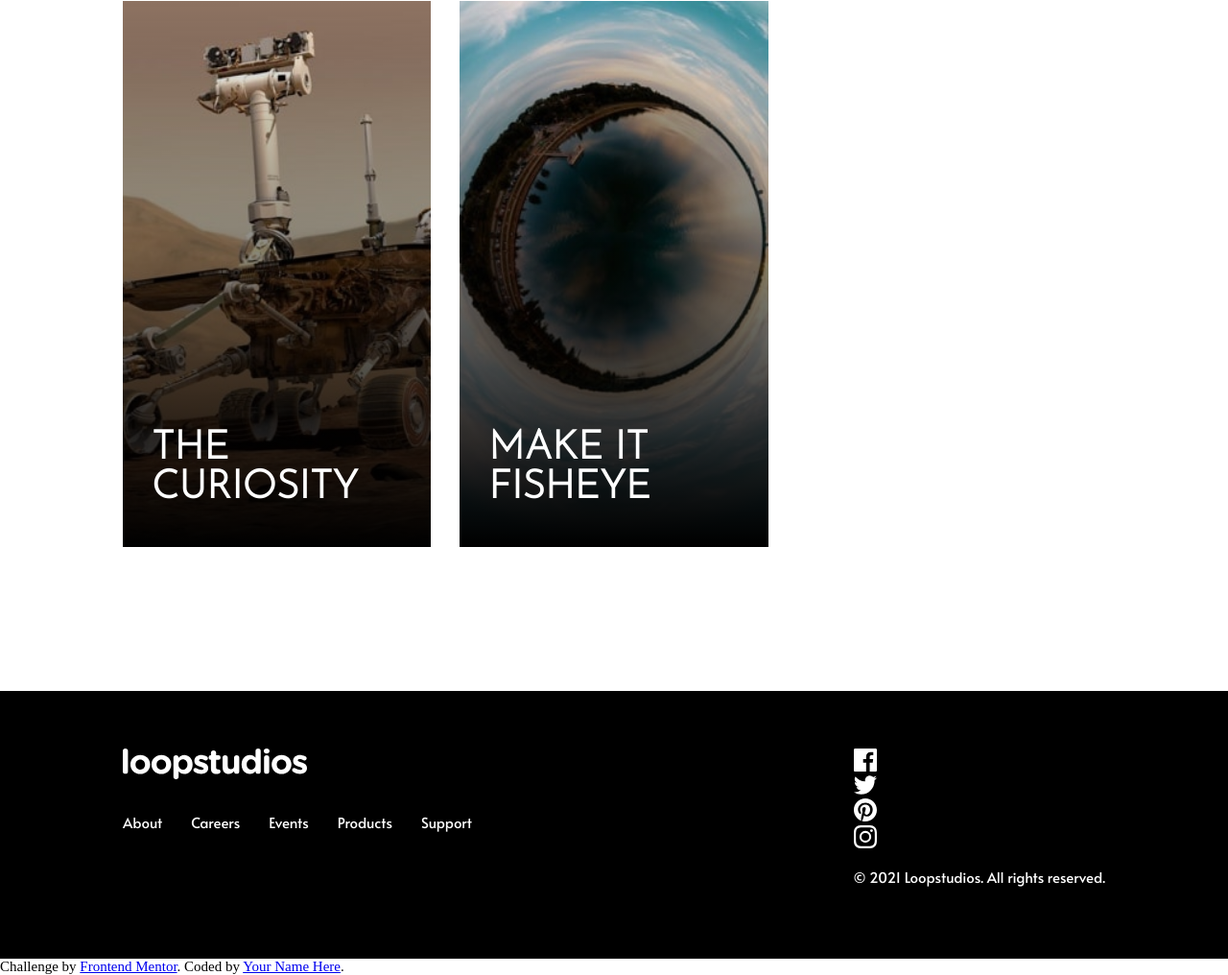
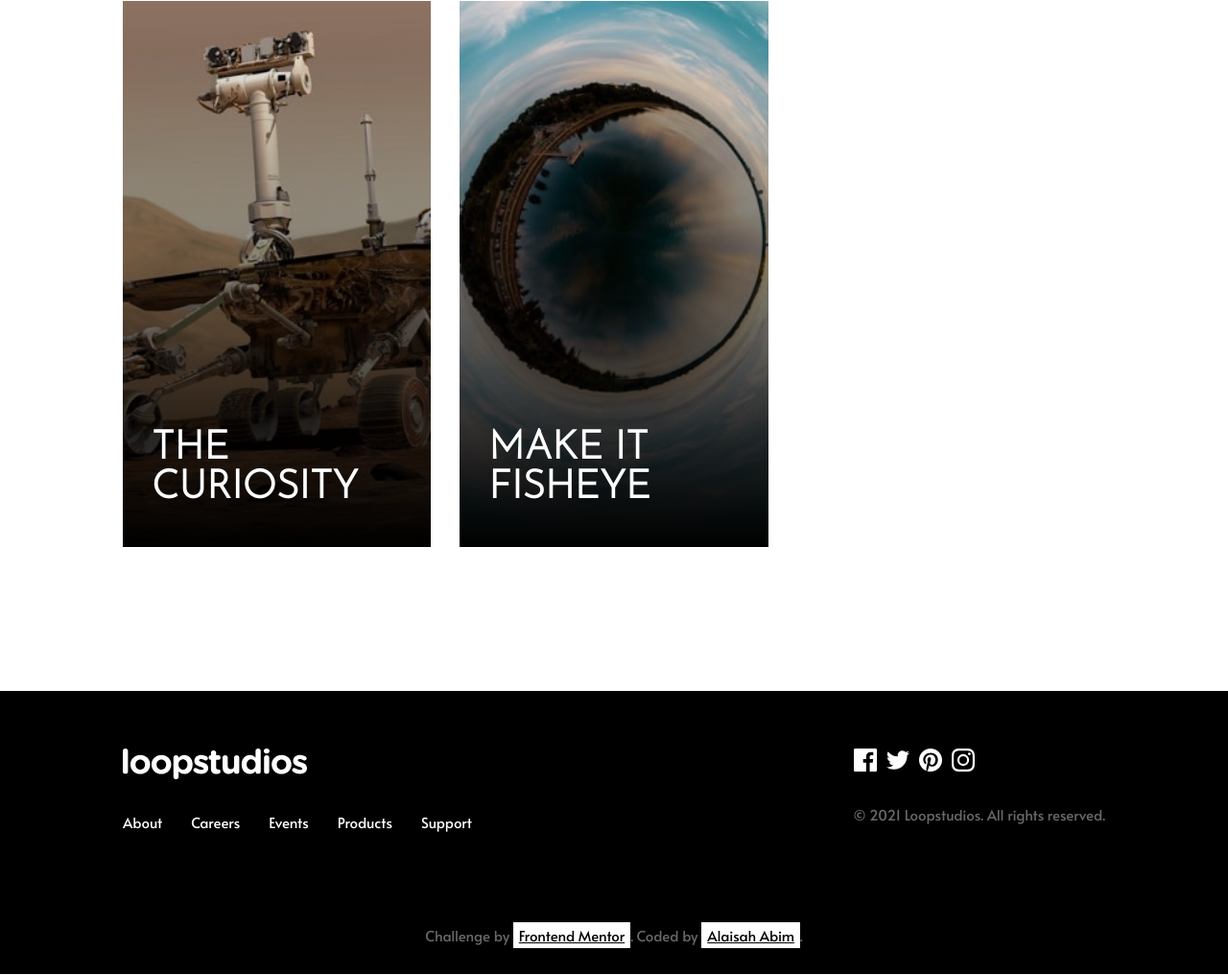
Before and after one commit to Abimimbom/loopstudios-landing-page, a plain HTML site: page index.html in a window 1280 px wide. Shown: the part 2995-4011 px from the top of the page at 96% size. Drawn offline with Linux system fonts and the light colour scheme.

Commit message:
Initial css stylings

```diff
--- a/index.html
+++ b/index.html
@@ -12,11 +12,6 @@
   <link href="https://fonts.googleapis.com/css2?family=Alata&family=Josefin+Sans:wght@300&display=swap" rel="stylesheet">
 
   <title>Frontend Mentor | Loopstudios landing page</title>
-
-  <!-- <style>
-    .attribution { font-size: 11px; text-align: center; }
-    .attribution a { color: hsl(228, 45%, 44%); }
-  </style> -->
 </head>
 <body>
   <main class="main">
@@ -169,7 +164,7 @@
 
   <div class="attribution">
     Challenge by <a href="https://www.frontendmentor.io?ref=challenge" target="_blank">Frontend Mentor</a>.
-    Coded by <a href="#">Your Name Here</a>.
+    Coded by <a href="https://github.com/Abimimbom/loopstudios-landing-page.git" target="_blank">Alaisah Abim</a>.
   </div>
 </body>
 </html>
--- a/styles.css
+++ b/styles.css
@@ -206,7 +206,7 @@ html {
     font-family: var(--ff-josefin);
     text-transform: uppercase;
     font-size: 35px;
-    font-weight: var(--fw-400);
+    font-weight: var(--fw-300);
     height: 100%;
     background: linear-gradient(360deg, hsla(0, 0%, 0%, 1), hsl(0, 0%, 0%, 0));
     z-index: 2;
@@ -233,7 +233,10 @@ html {
 .footer-container {
     display: flex;
     justify-content: space-between;
+    flex-wrap: wrap;
+    gap: 40px;
     /* align-items: center; */
+    /* text-align: center; */
     width: 80%;
 }
 
@@ -243,3 +246,31 @@ html {
     gap: 30px;
     margin-top: 2rem;
 }
+
+.social-icons {
+    display: flex;
+    align-items: center;
+    margin-bottom: 2rem;
+    gap: 10px;
+}
+
+.copyright {
+    color: var(--clr-very-dark-gray);
+    /* text-align: center; */
+}
+
+.attribution {
+    background-color: var(--clr-black);
+    color: var(--clr-white);
+    text-align: center;
+    font-family: var(--ff-alata);
+    padding: 2rem 0;
+    color: var(--clr-very-dark-gray);
+}
+
+.attribution a {
+    color: var(--clr-black);
+    padding: .2rem .4rem;
+    background: var(--clr-white);
+    transform: rotate(30deg);
+}
```
